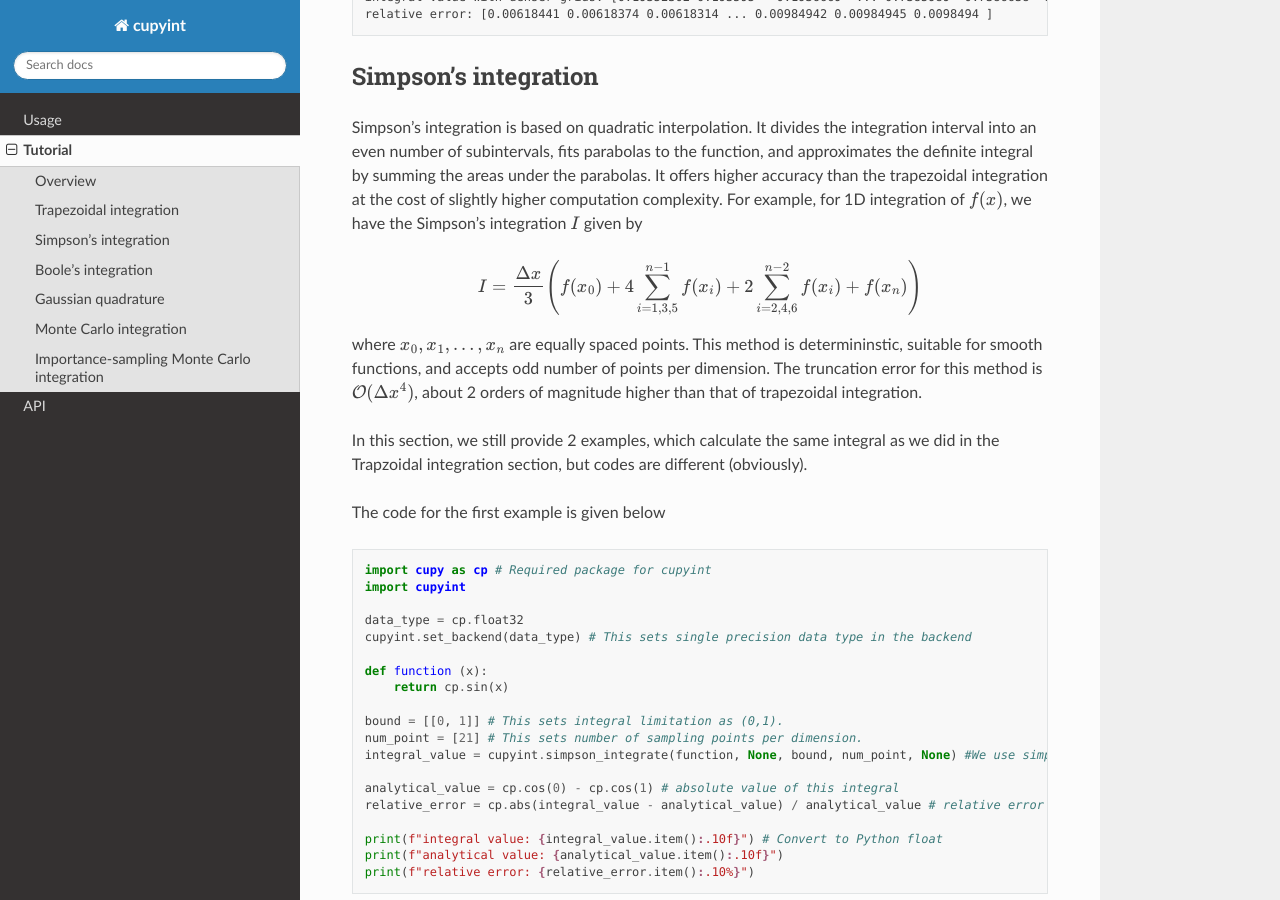
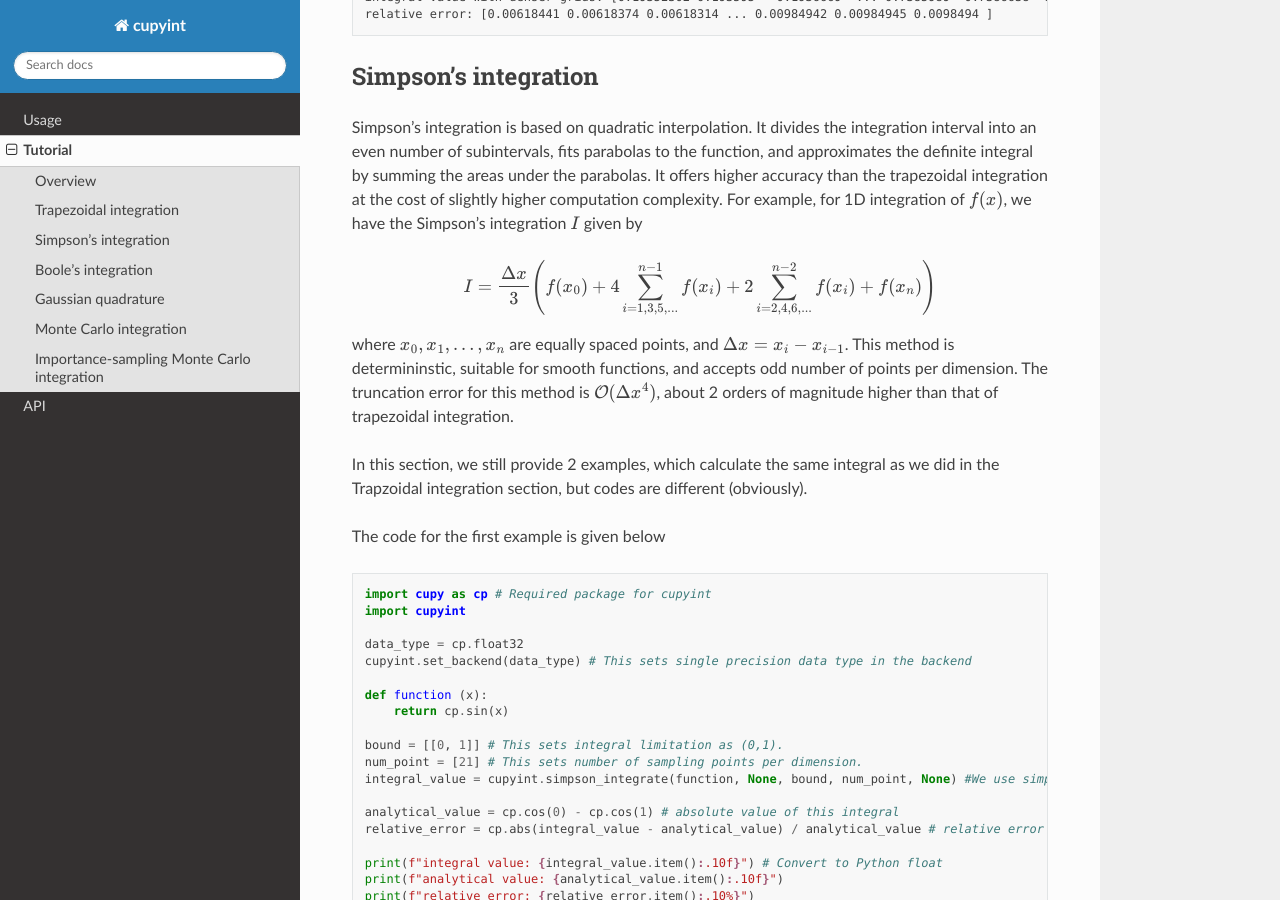
Before and after one commit to ze-ouyang/cupyint_doc, a Sphinx documentation site: the page built from docs/source/tutorial.rst, in a window 1280 px wide and 900 px high, scrolled down 3526 px. Built offline with Sphinx 7.4.7 and the Read the Docs theme 3.1.0, drawn with Linux system fonts in a browser that asks for light colours; some of the changed text lies outside the part shown.

Commit message:
Update tutorial.rst

```diff
--- a/docs/source/tutorial.rst
+++ b/docs/source/tutorial.rst
@@ -34,7 +34,7 @@
 
    I = \frac{\Delta x}{2} \left( f(x_0) + 2\sum_{i=1}^{n-1} f(x_i) + f(x_n) \right)
 
-where :math:`x_0, x_1,...,x_n` are equally spaced points. This method is determininstic, suitable for linear functions, and accepts arbitrary number of points (odd or even) per dimension. The truncation error for this method is :math:`\mathcal{O}(\Delta x^2)`.
+where :math:`x_0, x_1,...,x_n` are equally spaced points, and :math:`\Delta x=x_i-x_{i-1}`. This method is determininstic, suitable for linear functions, and accepts arbitrary number of points (odd or even) per dimension. The truncation error for this method is :math:`\mathcal{O}(\Delta x^2)`.
 
 In this section, we provide 2 examples on utilizing trapezoidal integration method with **cupyint**. The trapezoidal integration function is ``cupyint.trapz_integrate(function, params, bounds, num_points, boundaries)``.
 
@@ -148,9 +148,9 @@
 
 .. math::
 
-   I = \frac{\Delta x}{3} \left( f(x_0) + 4\sum_{i=1,3,5}^{n-1} f(x_i) + 2\sum_{i=2,4,6}^{n-2} f(x_i) + f(x_n) \right)
+   I = \frac{\Delta x}{3} \left( f(x_0) + 4\sum_{i=1,3,5,...}^{n-1} f(x_i) + 2\sum_{i=2,4,6,...}^{n-2} f(x_i) + f(x_n) \right)
 
-where :math:`x_0, x_1,...,x_n` are equally spaced points. This method is determininstic, suitable for smooth functions, and accepts odd number of points per dimension. The truncation error for this method is :math:`\mathcal{O}(\Delta x^4)`, about 2 orders of magnitude higher than that of trapezoidal integration.
+where :math:`x_0, x_1,...,x_n` are equally spaced points, and :math:`\Delta x=x_i-x_{i-1}`. This method is determininstic, suitable for smooth functions, and accepts odd number of points per dimension. The truncation error for this method is :math:`\mathcal{O}(\Delta x^4)`, about 2 orders of magnitude higher than that of trapezoidal integration.
 
 In this section, we still provide 2 examples, which calculate the same integral as we did in the Trapzoidal integration section, but codes are different (obviously).
 
@@ -245,7 +245,11 @@
 
 Boole's integration
 --------
+Boole's integration is derived from Newton-Cotes formulas with fourth-order polynomial interpolation. It divides the integration interval into subintervals and computes the integral using a five-point interpolation formula. This method is suitable for smooth functions requiring higher precision. For example, for 1D integration of :math:`f(x)`, we have the Simpson's integration :math:`I` given by
 
+.. math::
+
+   I = \frac{2\Delta x}{45} \left( 7f(x_0) + 32\sum_{i=1,5,9,...}^{4n-3} f(x_i) + 12\sum_{i=2,6,10,...}^{4n-2} f(x_i) + 32\sum_{i=3,7,11,...}^{4n-1} f(x_i) + 14\sum_{i=4,8,12,...}^{4n-4} f(x_i) + 7f(x_{4n}) \right)
 
 
 Gaussian quadrature
```
